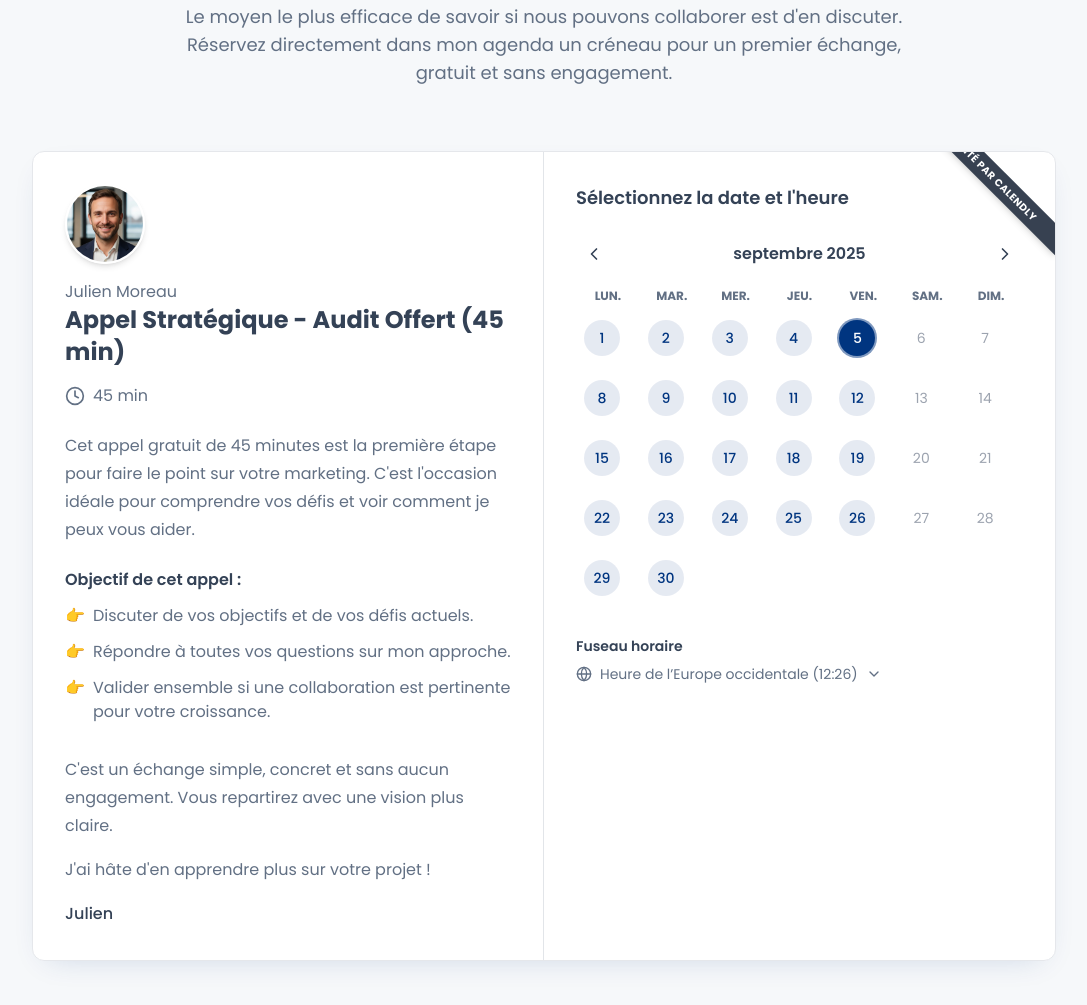
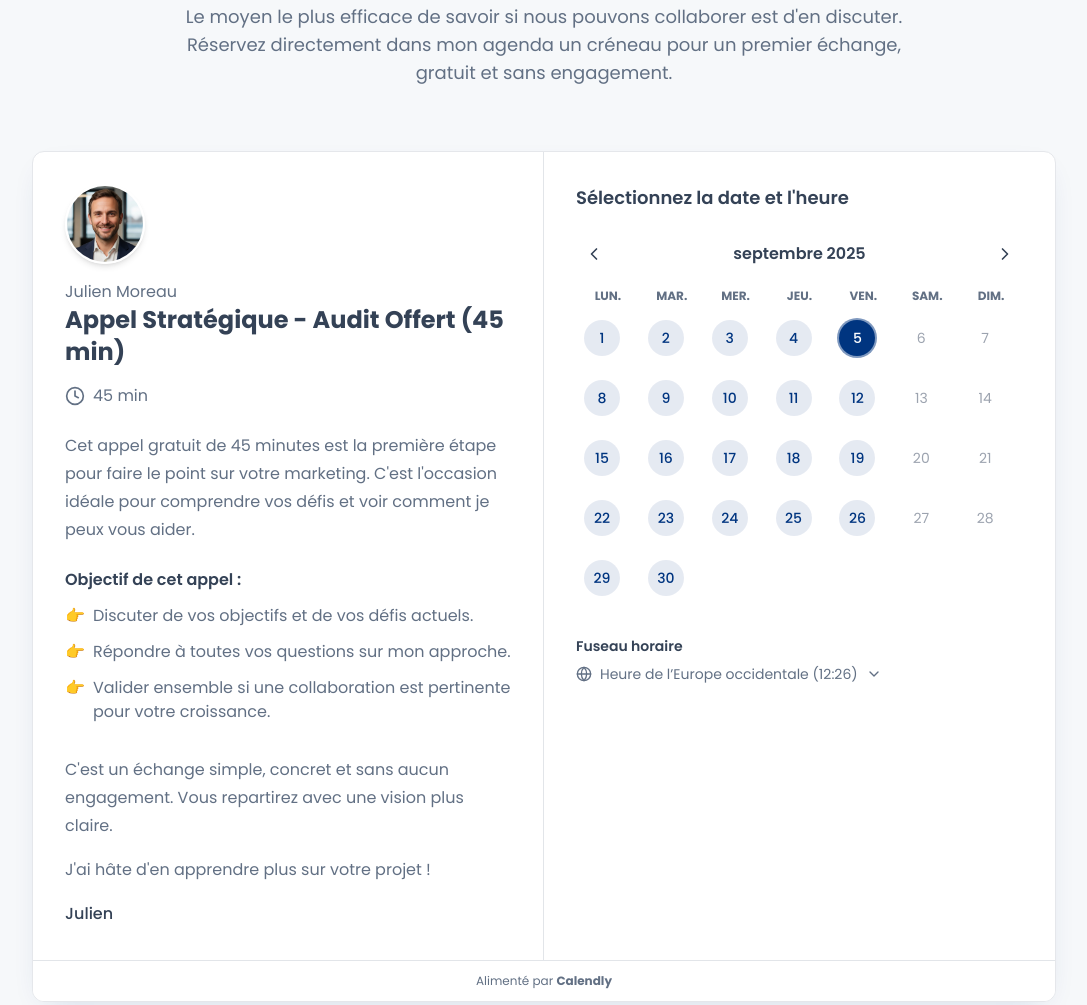
Before and after one commit to Clartem-agency/site-portfolio-04_consultant-marketing-digital, a plain HTML site: page index.html in a window 1280 px wide. Shown: the part 7634-8639 px from the top of the page, without its empty margins (96-1183 px from the left). Drawn offline with nearby package versions, Linux system fonts and the light colour scheme.

Commit message:
Update index.html

```diff
--- a/index.html
+++ b/index.html
@@ -604,10 +604,9 @@ HERO SECTION
         </section>
 
 
-        <!-- =================================================================
+                <!-- =================================================================
         FINAL CTA SECTION (Fond gris)
         ================================================================== -->
-        <!-- MODIFICATION : Remplacement de bg-muted/30 par bg-secondary pour un meilleur contraste -->
         <section id="appointment" class="section-padding bg-secondary">
             <div class="container mx-auto container-padding">
                 <div class="max-w-5xl mx-auto">
@@ -617,8 +616,7 @@ HERO SECTION
                     </div>
 
                     <!-- Calendly Widget -->
-                    <div class="rounded-xl border bg-card text-card-foreground shadow-elegant overflow-hidden relative">
-                        <a href="#" class="absolute top-2 -right-10 transform rotate-45 bg-gray-700 text-white text-[10px] font-bold px-10 py-1 shadow-md z-10 uppercase tracking-wider">Alimenté par <span class="font-extrabold">Calendly</span></a>
+                    <div class="rounded-xl border bg-card text-card-foreground shadow-elegant overflow-hidden">
                         <div class="grid lg:grid-cols-2">
                             <!-- Left Column: Info -->
                             <div class="p-8 border-r border-border flex flex-col">
@@ -715,6 +713,10 @@ HERO SECTION
                                 </div>
                             </div>
                         </div>
+                        <!-- NOUVEL ÉLÉMENT AJOUTÉ ICI -->
+                        <a href="https://calendly.com" target="_blank" rel="noopener noreferrer" class="block text-center text-xs text-muted-foreground py-3 bg-card border-t border-border hover:text-foreground transition-colors">
+                            Alimenté par <strong>Calendly</strong>
+                        </a>
                     </div>
                 </div>
             </div>
```
